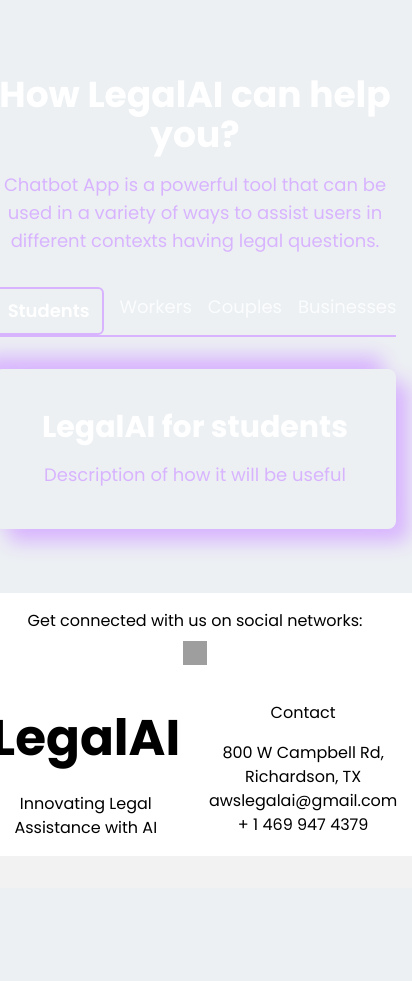
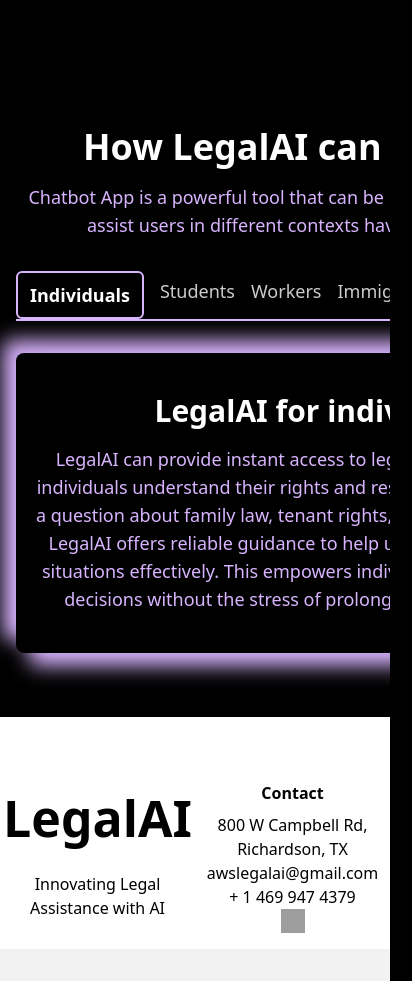
Before and after one commit to rishi-golla/Legal-AI, a React (Create React App) app in the folder legal-ai/: page / in a window 390 px wide. Shown: the part 4260-5241 px from the top of the page, 412 px wide, since content can reach past the window. Before the commit the page ends 5148 px from the top, so only its background shows below. Built offline with nearby package versions, Linux system fonts and the light colour scheme; grey boxes are pictures that could not be loaded.

Commit message:
header alignment fixed, chatbot button shows during chat fixed translation and description of uses added

```diff
--- a/legal-ai/src/App.js
+++ b/legal-ai/src/App.js
@@ -26,10 +26,10 @@
   return (
     <div className="relative bg-primary overflow-y-auto w-full">
       <SpaceBackground />
-      <ChatbotButton setActiveSection={setActiveSection} />
+      <ChatbotButton setActiveSection={setActiveSection} activeSection={activeSection}/>
       <div className=' pt-6 min-h-screen w-full'>
         <Header setActiveSection={setActiveSection} language={language} setLanguage={setLanguage} />
-        <div className="pt-[100px] w-full">
+        <div className="pt-[100px] w-full flex flex-row justify-center">
           {activeSection === "home" && <Home setActiveSection={setActiveSection} language={language} />}
           {activeSection === "about" && <About language={language} />}
           {activeSection === "chatbot" && <Chatbot userInfo={userInfo} />}
@@ -38,9 +38,10 @@
           {activeSection === "Template" && <Template />}
           {activeSection === "experience" && <ExperienceComponent language={language} />}
         </div>
+        <Footer />
 
       </div>
-      <Footer />
+
     </div>
   );
 }
--- a/legal-ai/src/components/Header.js
+++ b/legal-ai/src/components/Header.js
@@ -38,7 +38,7 @@
           {translations[language].legalAI}
         </h1>
       </div>
-      <nav className="md:flex hidden space-x-6 mx-auto">
+      <nav className="middle lg:flex hidden absolute left-1/2 transform -translate-x-1/2 space-x-6">
         <button
           className="text-purple-300 hover:opacity-80 duration-300 "
           onClick={() => setActiveSection("home")}
--- a/legal-ai/src/components/Home.js
+++ b/legal-ai/src/components/Home.js
@@ -27,7 +27,7 @@
   // }, [text]);
 
   return (
-    <section className="min-h-screen bg-primary text-textPrimary flex flex-col justify-center items-center text-center space-y-8">
+    <section className="min-h-screen bg-primary text-textPrimary flex flex-col justify-center items-center text-center space-y-8 w-full">
 
       <div className='flex flex-col lg:flex-row h-auto lg:min-h-screen w-full lg:justify-center lg:items-start'>
         <motion.div
@@ -137,9 +137,9 @@
       </motion.div>
 
       <About language={language} />
-      <Uses/>
+      <Uses language={language} />
       <div  className='bg-white w-full text-center text-lg-start text-muted'>
-        <section className='d-flex justify-content-center justify-content-lg-between p-4 border-bottom'>
+        {/* <section className='d-flex justify-content-center justify-content-lg-between p-4 border-bottom'>
           <div className='mb-2 d-none d-lg-block'>
             <span>Get connected with us on social networks:</span>
           </div>
@@ -148,9 +148,9 @@
             <img src="https://upload.wikimedia.org/wikipedia/commons/thumb/e/e7/Instagram_logo_2016.svg/2048px-Instagram_logo_2016.svg.png" alt="Instagram" className="w-6 h-6 hover:opacity-75" />
           </a>
 
-        </section>
+        </section> */}
 
-        <section className=' bg-white w-full'>
+        <section className=' bg-white w-full mt-16'>
           <div className='bg-white w-full text-center text-md-start mt-5'>
             <div className='flex flex-row mt-3'>
               <div className=' flex flex-col mx-auto mb-4'>
@@ -211,7 +211,7 @@
               </div> */}
 
               <div className='flex flex-col mx-auto mb-md-0 mb-4'>
-                <h6 className='text-uppercase fw-bold mb-4'>Contact</h6>
+                <h6 className='text-uppercase font-bold mb-2'>Contact</h6>
                 <p>
                   {/* <MDBIcon icon="home" className="me-2" /> */}
                   800 W Campbell Rd, Richardson, TX
@@ -224,6 +224,9 @@
                   {/* <MDBIcon icon="print" className="me-3" />  */}
                   + 1 469 947 4379
                 </p>
+                <a className='text-center me-4 flex items-center justify-center w-full  ' href="https://www.instagram.com/legal.ai_" target="_blank" rel="noopener noreferrer">
+                  <img src="https://upload.wikimedia.org/wikipedia/commons/thumb/e/e7/Instagram_logo_2016.svg/2048px-Instagram_logo_2016.svg.png" alt="Instagram" className="w-6 h-6 hover:opacity-75" />
+                </a>
               </div>
             </div>
           </div>
--- a/legal-ai/src/components/Questions.js
+++ b/legal-ai/src/components/Questions.js
@@ -150,6 +150,11 @@
                                         Married with Issues
                                     </button>
                                     <button
+                                        className={`py-3 px-6 rounded-lg text-md ${background === 'married_with_issues' ? 'bg-purple-300' : 'bg-gray-200'} hover:bg-purple-400 transition-all`}
+                                        onClick={() => setBackground('immigrant')}>
+                                        Immigrant
+                                    </button>
+                                    <button
                                         className={`py-3 px-6 rounded-lg text-md ${background === 'employed_with_issues' ? 'bg-purple-300' : 'bg-gray-200'} hover:bg-purple-400 transition-all`}
                                         onClick={() => setBackground('employed_with_issues')}>
                                         Employed with Issues
@@ -157,7 +162,7 @@
                                     <button
                                         className={`py-3 px-6 rounded-lg text-md ${background === 'seeking_advice' ? 'bg-purple-300' : 'bg-gray-200'} hover:bg-purple-400 transition-all`}
                                         onClick={() => setBackground('seeking_advice')}>
-                                        Seeking Legal Advice
+                                        Seeking legal advice for business
                                     </button>
                                     <button
                                         className={`py-3 px-6 rounded-lg text-md ${background === 'others' ? 'bg-purple-300' : 'bg-gray-200'} hover:bg-purple-400 transition-all`}
--- a/legal-ai/src/components/Uses.js
+++ b/legal-ai/src/components/Uses.js
@@ -1,12 +1,24 @@
 import React, { useState, useEffect, useRef } from "react";
 import { motion, useAnimation } from "framer-motion";
 import './index.css';
+import translations from '../translations'; // Import translations
+
+
+const App = ({language}) => {
     const sections = {
+        "Individuals": (
+            <div className="">
+                <h2 className="text-white text-3xl font-bold mb-4">{translations[language].individualsHeader}</h2>
+                <p className="text-purple-300 ">
+                    {translations[language].individuals}
+                </p>
+            </div>
+        ),
         "Students": (
             <div>
                 <h2 className="text-white text-3xl font-bold mb-4">LegalAI for students</h2>
                 <p className="text-purple-300 ">
-                Description of how it will be useful
+                    Students often encounter legal questions related to academic integrity, housing rights, and student loans. LegalAI can help students understand their rights in educational settings and provide insights into financial agreements. This ensures they are well-informed, enabling them to focus on their studies while being aware of their legal protections.
                 </p>
             </div>
         ),
@@ -14,7 +26,15 @@
             <div>
                 <h2 className="text-white text-3xl font-bold mb-4">LegalAI for workers</h2>
                 <p className="text-purple-300 ">
-                Description of how it will be useful
+                    Workers can benefit significantly from LegalAI when it comes to understanding their employment rights, such as wage disputes, workplace harassment, and benefits. This chatbot can help employees identify their rights and provide information on how to address workplace issues. With LegalAI, workers are empowered to stand up for themselves and seek justice in the workplace.
+                </p>
+            </div>
+        ),
+        "Immigrants": (
+            <div>
+                <h2 className="text-white text-3xl font-bold mb-4">LegalAI for immigrants</h2>
+                <p className="text-purple-300 ">
+                    For those navigating the complexities of immigration law, LegalAI can offer vital information on visas, green cards, and citizenship processes. It helps users understand the requirements and documents needed for their immigration journey, providing peace of mind during what can be a stressful and uncertain time.
                 </p>
             </div>
         ),
@@ -22,7 +42,7 @@
             <div>
                 <h2 className="text-white text-3xl font-bold mb-4">LegalAI for couples</h2>
                 <p className="text-purple-300 ">
-                Description of how it will be useful
+                    For couples, understanding legal implications in areas like marriage, divorce, and property rights is essential. LegalAI can provide guidance on prenuptial agreements, custody arrangements, and division of assets. This resource helps couples navigate their legal responsibilities and rights, fostering better communication and planning for their future together.
                 </p>
             </div>
         ),
@@ -30,14 +50,12 @@
             <div>
                 <h2 className="text-white text-3xl font-bold mb-4">LegalAI for businesses</h2>
                 <p className="text-purple-300 ">
-                Description of how it will be useful
+                    For small business owners, LegalAI is an invaluable resource for understanding compliance, contracts, and employment law. It can answer common questions about business formation, licensing, and intellectual property, allowing entrepreneurs to focus on growing their businesses with confidence, knowing they have access to legal support when needed.
                 </p>
             </div>
         ),
     };
-
-const App = () => {
-    const [activeSection, setActiveSection] = useState("Students");
+    const [activeSection, setActiveSection] = useState("Individuals");
     const controls = useAnimation();
     const ref = useRef(null);
 
--- a/legal-ai/src/components/chatbot.js
+++ b/legal-ai/src/components/chatbot.js
@@ -88,7 +88,7 @@
 
   return (
     <section className="mb-14 flex justify-center items-center w-[90vw]">
-      <div className="bg-transparent shadow-lg rounded-lg px-8 w-full flex justify-center items-center flex-col">
+      <div className="bg-transparent shadow-lg rounded-lg w-full flex justify-center items-center flex-col">
         <div className="flex w-full items-center justify-center flex-col">
           <img src="/logo.png" alt="logo" className="h-8 w-8" />
           <p className="text-white">Mike</p>
--- a/legal-ai/src/components/index.css
+++ b/legal-ai/src/components/index.css
@@ -6,31 +6,6 @@
 @tailwind utilities;
 
 
-* {
-  margin: 0;
-  padding: 0;
-  box-sizing: border-box;
-  font-family: "Poppins", sans-serif;
-}
-
-.App {
-  display: flex;
-  align-items: center;
-  justify-content: center;
-  flex-direction: column;
-  gap: 1rem;
-}
-
-body {
-        padding: 0;
-        margin: 0;
-        display: flex;
-        justify-content: center;
-        align-items: center;
-        min-height: 100vh;
-        background: #ecf0f3;
-        /* background: #f295c3; */
-    }
 
     .container {
         @apply rounded-lg;
@@ -38,101 +13,3 @@
         /* box-shadow: 13px 13px 20px #e8afcc, -13px -13px 20px #e8afcc; */
 
     }
-    .row button {
-        width: 84px;
-        height: 30px;
-
-        border: none;
-        outline: none;
-        margin: 5px;
-        border-radius: 4px;
-        transition: .1s;
-        box-shadow: 5px 5px 8px #00000020, -5px -5px 8px #D8B4FE;
-
-        /* box-shadow: 5px 5px 8px #00000020,-5px -5px 8px #e8afcc; */
-    }
-
-    .row button:hover {
-        box-shadow: inset 5px 5px 8px rgba(16, 16, 16, .1),
-            inset -5px -5px 8px #fff;
-        background: #fff;
-    }
-    /* .btn_num button{
-        background:#cbd5e1 ;
-    }
-
-    .btn_num button:hover{
-        background:#262729 ;
-        color: white;
-        box-shadow: none;
-    } */
-    /* Responsive styles for .container */
-    /* @media (min-width: 0px) {
-        .container {
-            @apply w-[290px] px-1 py-1;
-        }
-    }
-
-    @media (min-width: 600px) {
-        .container {
-            @apply w-[400px] px-5 py-4;
-        }
-    } */
-
-    .content {
-        width: 100%;
-        margin-top: 1.7em;
-        display: flex;
-        justify-content: center;
-        align-items: center;
-        flex-direction: column;
-    }
-
-
-
-    .display #screen {
-        margin-bottom: .5em;
-        /* width: 100%;
-        height: 70px; */
-        font-size: 35px;
-        outline: none;
-        border: none;
-        text-align: right;
-        padding-right: .5em;
-        background: #ecf0f3;
-        border-radius: 6px;
-        box-shadow: inset 8px 8px 8px #cbced1,
-            inset -8px -8px 8px #ffffff;
-    }
-
-    #eval {
-        background: #33ccff;
-        color: #fff;
-        box-shadow: inset 5px 5px 8px #66d9ff,
-            inset -5px -5px 8px #00ace6;
-    }
-
-    #eval:hover {
-        box-shadow: inset 5px 5px 8px #00ace6,
-            inset -5px -5px 8px #00ace6;
-    }
-
-    #ac {
-        background: #33cc33;
-        color: #fff;
-    }
-
-    #ac:hover {
-        box-shadow: inset 5px 5px 8px #2eb82e,
-            inset -5px -5px 8px #33cc33;
-    }
-
-    #ce {
-        background: #ff3399;
-        color: #fff;
-    }
-
-    #ce:hover {
-        box-shadow: inset 5px 5px 8px #e60073,
-            inset -5px -5px 8px #ff3399;
-    }
--- a/legal-ai/src/translations.js
+++ b/legal-ai/src/translations.js
@@ -22,7 +22,11 @@
         detailsHead: "Hackathon Details",
         detailsDescription: "We recently participated in a 48-hour hackathon, developing an AI-powered chatbot designed to provide quick legal advice. This project showcases our commitment to leveraging technology to make legal assistance accessible.",
 
-        team:"Meet the Team",
+        team: "Meet the Team",
+        studentsHeader: "LegalAI for students",
+        individualsHeader: "LegalAI for individuals",
+
+        individuals:"LegalAI can provide instant access to legal information, helping individuals understand their rights and responsibilities. Whether it's a question about family law, tenant rights, or personal injury claims, LegalAI offers reliable guidance to help users navigate their legal situations effectively. This empowers individuals to make informed decisions without the stress of prolonged legal consultations.",
     },
     es: {
         home: "Inicio",
@@ -46,6 +50,10 @@
         detailsHead: "Detalles del hackatón",
         detailsDescription: "Recientemente participamos en un hackathon de 48 horas, desarrollando un chatbot con tecnología de inteligencia artificial diseñado para brindar asesoramiento legal rápido. Este proyecto muestra nuestro compromiso de aprovechar la tecnología para hacer que la asistencia legal sea accesible.",
         team:"Conoce al equipo",
+        studentsHeader:"IA legal para estudiantes",
+
+        individualsHeader: "IA legal para particulares",
+        individuals:"LegalAI puede proporcionar acceso instantáneo a información legal, ayudando a las personas a entender sus derechos y responsabilidades. Ya sea una pregunta sobre derecho familiar, derechos de los inquilinos o reclamos por lesiones personales, LegalAI ofrece orientación confiable para ayudar a los usuarios a navegar sus situaciones legales de manera efectiva. Esto empodera a las personas para que tomen decisiones informadas sin el estrés de consultas legales prolongadas.",
     },
 };
 
```
Also changed, not shown: legal-ai/src/components/ChatbotButton.js (+6 -7 lines). Lines whose indentation alone changed are shown as unchanged.
